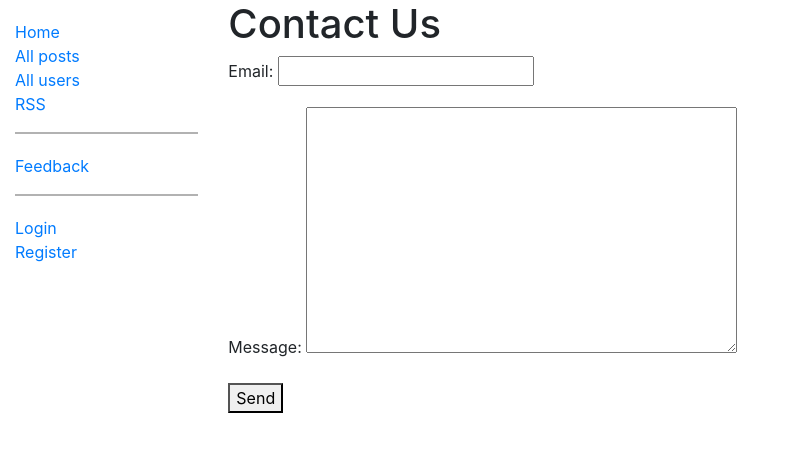
After one commit to CapitanS/Hillel_blog, a Django app: page /posts/feedback in a window 1280 px wide. The commit adds this page. Shown: the top 452 px of the page, without its empty margins (0-785 px from the left). Run offline with Django 3.2, Linux system fonts and the light colour scheme; parts of the project's set-up code (start-up, migrations or seed data) failed here and were passed over.

Commit message:
-added feedback form

```diff
--- a/manage.py
+++ b/manage.py
@@ -6,7 +6,7 @@ import sys
 
 def main():
     """Run administrative tasks."""
-    os.environ.setdefault('DJANGO_SETTINGS_MODULE', 'blog.settings.production')
+    os.environ.setdefault('DJANGO_SETTINGS_MODULE', 'blog.settings.local')
     try:
         from django.core.management import execute_from_command_line
     except ImportError as exc:
--- a/posts/forms.py
+++ b/posts/forms.py
@@ -18,3 +18,8 @@ class RegisterForm(UserCreationForm):
     class Meta:
         model = User
         fields = ['username', 'email', 'password1', 'password2']
+
+
+class FeedbackFrom(forms.Form):
+    email = forms.EmailField(required=True)
+    message = forms.CharField(widget=forms.Textarea, required=True)
--- a/posts/urls.py
+++ b/posts/urls.py
@@ -14,4 +14,5 @@ urlpatterns = [
     path('my-posts/', views.users_posts, name='users_posts'),
     path('user/<int:pk>', views.user_detail, name='user_detail'),
     path('user/', views.UserList.as_view(), name='user_list'),
+    path('feedback', views.feedback_form, name="feedback"),
 ]
--- a/posts/views.py
+++ b/posts/views.py
@@ -1,13 +1,14 @@
 from django.contrib.auth import authenticate, get_user_model, login
 from django.contrib.auth.mixins import LoginRequiredMixin
 from django.contrib.messages.views import SuccessMessageMixin
+from django.core.mail import send_mail
 from django.core.paginator import Paginator
 from django.http import HttpResponseRedirect
 from django.shortcuts import get_object_or_404, redirect, render
 from django.urls import reverse, reverse_lazy
 from django.views.generic import CreateView, DeleteView, FormView, ListView, UpdateView
 
-from .forms import CommentForm, RegisterForm
+from .forms import CommentForm, RegisterForm, FeedbackFrom
 from .models import Comment, Post
 
 User = get_user_model()
@@ -172,3 +173,24 @@ class UserList(ListView):
 
     def get_queryset(self):
         return User.objects.filter(is_staff=False)
+
+
+def feedback_form(request):
+    if request.method == "GET":
+        form = FeedbackFrom()
+    else:
+        form = FeedbackFrom(request.POST)
+        if form.is_valid():
+            subject = 'New feedback!'
+            from_email = form.cleaned_data['email']
+            message = form.cleaned_data['message']
+            send_mail(subject, message, from_email, ['admin@example.com'])
+
+            return redirect('posts:feedback')
+    return render(
+        request,
+        "posts/feedback_page.html",
+        context={
+            "form": form,
+        }
+    )
--- a/templates/base_generic.html
+++ b/templates/base_generic.html
@@ -32,7 +32,7 @@
         <hr />
 
         <ul class="sidebar-nav">
-            <li><a href="">Feedback</a></li>
+            <li><a href="{% url 'posts:feedback' %}">Feedback</a></li>
         </ul>
 
         <hr />
--- /dev/null
+++ b/templates/posts/feedback_page.html
@@ -0,0 +1,12 @@
+{% extends "base_generic.html" %}
+
+{% block content %}
+  <h1>Contact Us</h1>
+  <form method="post">
+    {% csrf_token %}
+    {{ form.as_p }}
+    <div class="form-actions">
+      <button type="submit">Send</button>
+    </div>
+  </form>
+{% endblock %}
--- a/templates/posts/post_detail_page.html
+++ b/templates/posts/post_detail_page.html
@@ -19,7 +19,7 @@
   {% csrf_token %}
   {{form.as_p}}
   <div class="form-actions">
-    <button type="submit">Add comment</button>
+    <button type="submit" class="btn btn-dark">Add comment</button>
   </div>
 </form>
 
```
